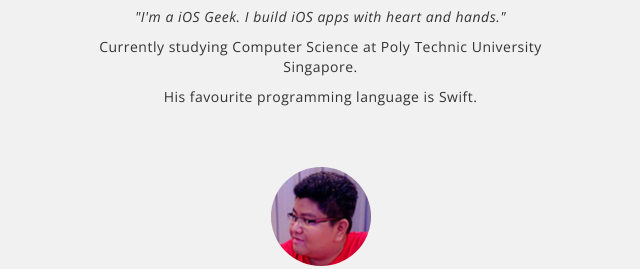
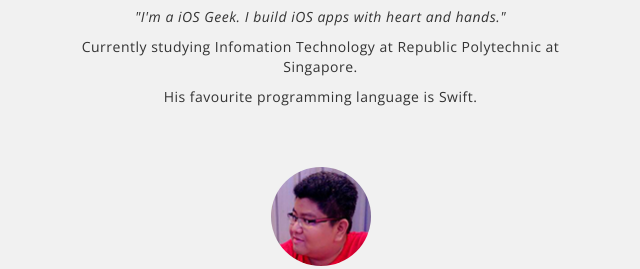
Before and after one commit to kaungmyatlwin/inb4, a plain HTML site: page index.html in a window 1280 px wide. Shown: the part 539-808 px from the top of the page, 612-1252 px from the left. Drawn offline with nearby package versions, Linux system fonts and the light colour scheme.

Commit message:
Retouched Cliff's Info

```diff
--- a/index.html
+++ b/index.html
@@ -53,7 +53,7 @@
                         <img src="img/wana.jpg" alt="Htin Wana" class="img-responsive img-circle img-profile">
                         <h2>Htin Wana</h2>
                         <i><p class = "description">"I'm a iOS Geek. I build iOS apps with heart and hands." </p></i>
-                        <p class="description">Currently studying Computer Science at Poly Technic University Singapore.</p>
+                        <p class="description">Currently studying Infomation Technology at Republic Polytechnic at Singapore.</p>
                         <p class="description">His favourite programming language is Swift.</p>
                     </center>
                 </div>
```
